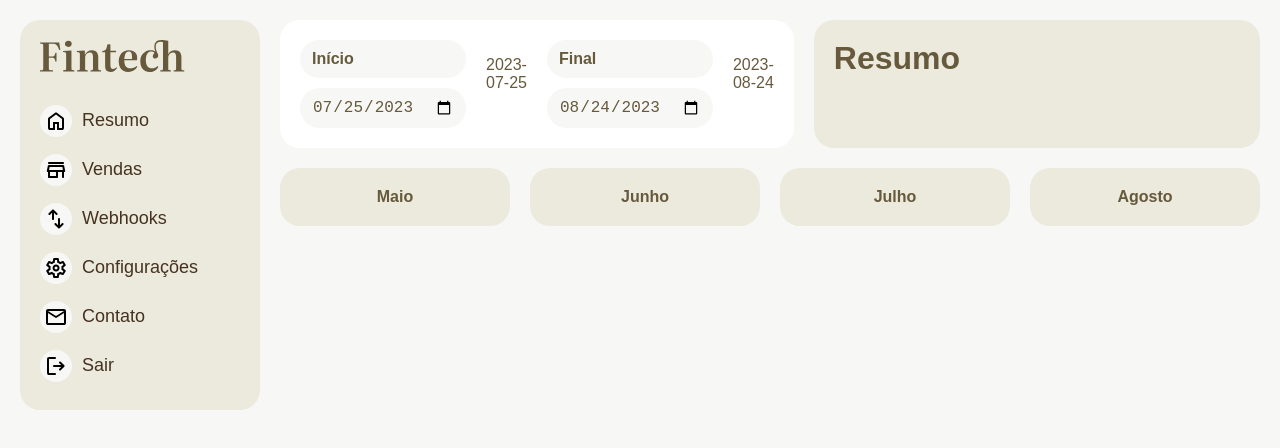
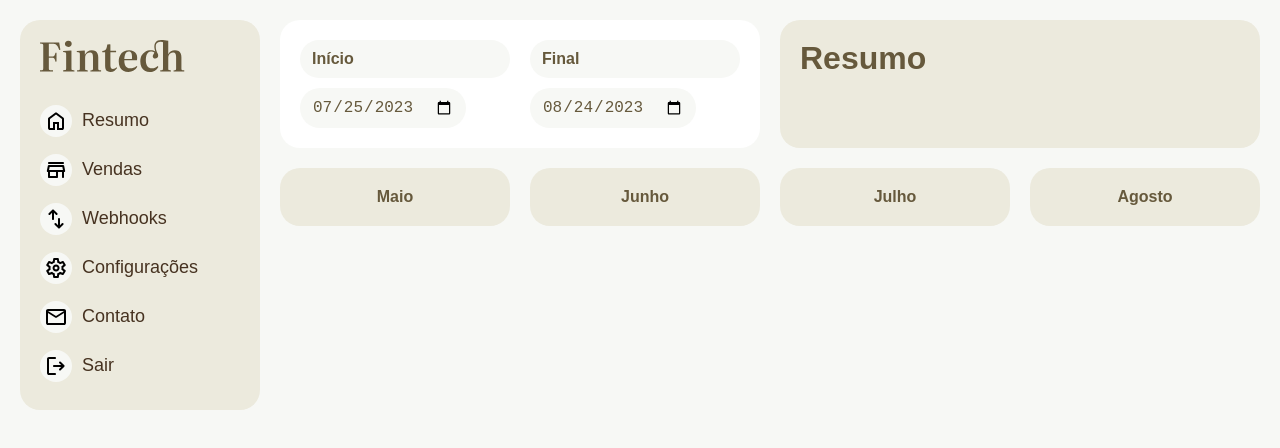
Before and after one commit to Jose-Caldas/Fintech-project, a React (Vite) app: page / in a window 1280 px wide. Shown: the top 448 px of the page. Built offline with nearby package versions, Linux system fonts and the light colour scheme; no server answers; the HTML template or start-up script is replaced by a standard one.

Commit message:
remove unnecessary paragraph

```diff
--- a/src/components/DateRange.tsx
+++ b/src/components/DateRange.tsx
@@ -11,13 +11,12 @@ const DateRange = () => {
         value={init}
         onChange={({ target }) => setInit(target.value)}
       />
-      <p>{init}</p>
+
       <DateInput
         label="Final"
         value={final}
         onChange={({ target }) => setFinal(target.value)}
       />
-      <p>{final}</p>
     </form>
   )
 }
```
